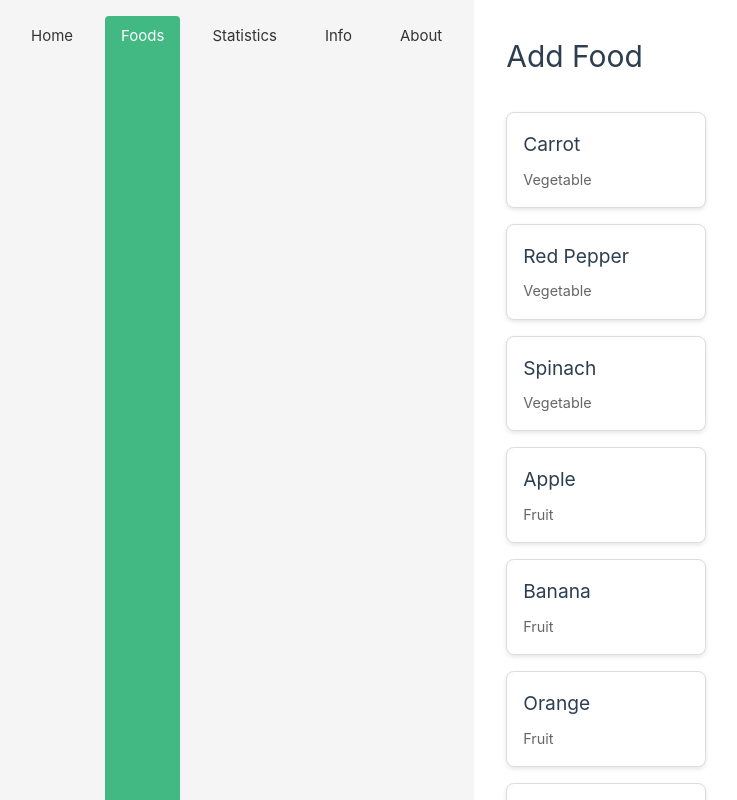
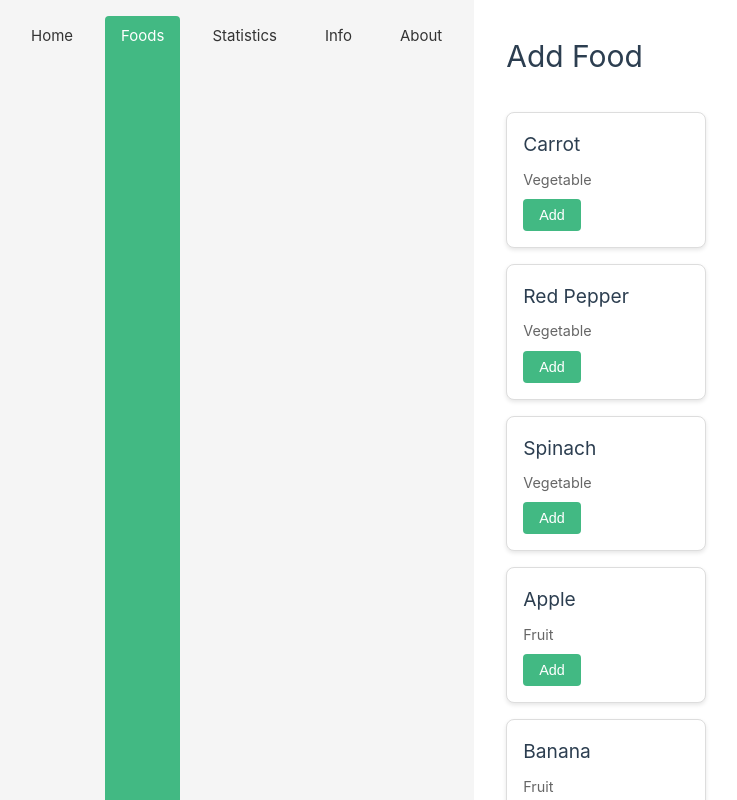
Before and after one commit to MatejHlavac/Micronutrient_Tracker, a Vue app: page /add in a window 1280 px wide. Shown: the top 800 px of the page, without its empty margins (65-802 px from the left). Built offline with nearby package versions, Linux system fonts and the light colour scheme.

Commit message:
Update FoodCard.vue
Pridanie tlačidla na pridanie potraviny do denného zoznamu

```diff
--- a/src/components/FoodCard.vue
+++ b/src/components/FoodCard.vue
@@ -1,10 +1,19 @@
 <script>
+import { useNutritionStore } from '@/stores/nutritions';
+
 export default {
     name: 'FoodCard',
     props: {
         foodItem: {
             type: Object,
             required: true
+        }
+    },
+
+    methods: {
+        addFood() {
+            const store = useNutritionStore()
+            store.addFood(this.foodItem.id)
         }
     }
 }
@@ -14,6 +23,7 @@ export default {
     <div class = "food-card">
         <h3>{{ foodItem.name }}</h3>
         <p class = "category">{{ foodItem.category }}</p>
+        <button @click = "addFood()" class = "add-button">Add</button>
     </div>
 </template>
 
@@ -37,4 +47,20 @@ export default {
 	font-size: 0.9rem;
 	text-transform: capitalize;
 }
+
+.add-button {
+	margin-top: 0.5rem;
+	padding: 0.5rem 1rem;
+	background: #42b983;
+	color: white;
+	border: none;
+	border-radius: 4px;
+	cursor: pointer;
+	font-size: 0.9rem;
+	transition: background 0.3s;
+}
+
+.add-button:hover {
+	background: #35a372;
+}
 </style>
```
Lines whose indentation alone changed are shown as unchanged.
